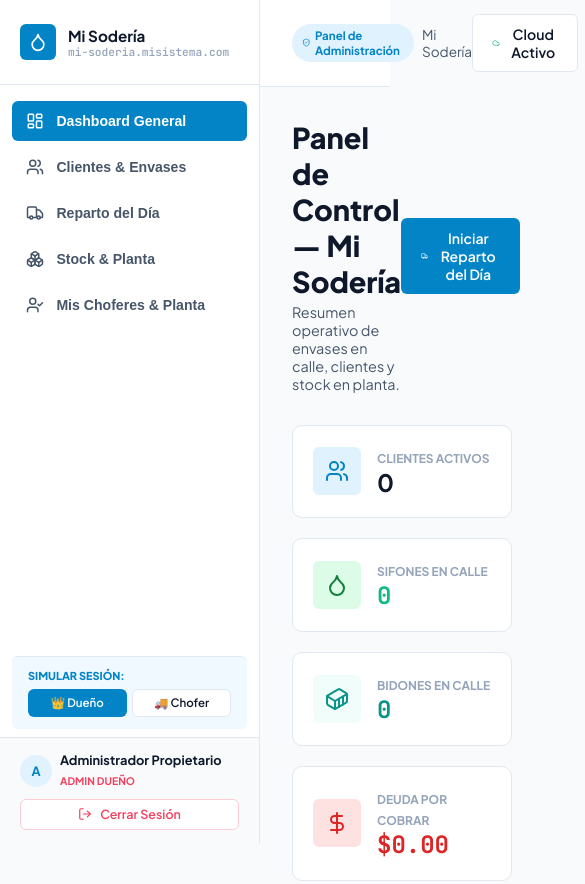
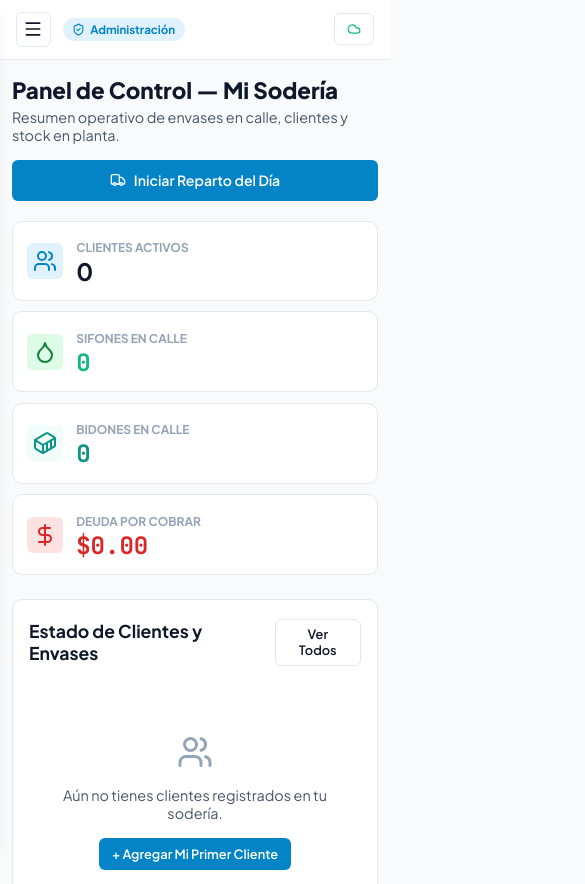
Before and after one commit to LuceroFrancoEmiliano/SystemsFE, a website built with Vite: page Sistemas/Soderia/Frontend/index.html in a window 390 px wide. Shown: the top 884 px of the page, 585 px wide, since content can reach past the window. Built offline with nearby package versions, Linux system fonts and the light colour scheme.

Commit message:
feat: Responsividad móvil 100% en Soderia (menu hamburguesa retractil, overlay, layout touch friendly, meta tags PWA)

```diff
--- a/Sistemas/Soderia/Frontend/index.html
+++ b/Sistemas/Soderia/Frontend/index.html
@@ -2,7 +2,11 @@
 <html lang="es">
   <head>
     <meta charset="UTF-8" />
-    <meta name="viewport" content="width=device-width, initial-scale=1.0" />
+    <meta name="viewport" content="width=device-width, initial-scale=1.0, maximum-scale=1.0, user-scalable=no, viewport-fit=cover" />
+    <meta name="theme-color" content="#0284c7" />
+    <meta name="apple-mobile-web-app-capable" content="yes" />
+    <meta name="apple-mobile-web-app-status-bar-style" content="default" />
+    <meta name="apple-mobile-web-app-title" content="Sodería Cloud" />
     <title>Sodería Cloud Pro — Gestión Integral de Agua y Soda</title>
     <link rel="preconnect" href="https://fonts.googleapis.com">
     <link rel="preconnect" href="https://fonts.gstatic.com" crossorigin>
--- a/Sistemas/Soderia/Frontend/src/components/Sidebar.js
+++ b/Sistemas/Soderia/Frontend/src/components/Sidebar.js
@@ -1,6 +1,6 @@
 import { store } from '../services/state.js';
 
-export function renderSidebar() {
+export function renderSidebar(isMobileOpen = false) {
   const view = store.currentView;
   const empresa = store.empresa;
   const user = store.usuario;
@@ -8,10 +8,10 @@ export function renderSidebar() {
   const isChofer = user?.rol === 'CHOFER';
 
   return `
-    <aside class="sidebar">
-      <div class="sidebar-header">
-        <div style="display: flex; align-items: center; gap: 0.75rem;">
-          <div style="width: 36px; height: 36px; border-radius: var(--radius-sm); background: var(--primary); display: flex; align-items: center; justify-content: center; color: #fff;">
+    <aside class="sidebar ${isMobileOpen ? 'open' : ''}">
+      <div class="sidebar-header" style="display: flex; justify-content: space-between; align-items: center;">
+        <div style="display: flex; align-items: center; gap: 0.75rem; min-width: 0;">
+          <div style="width: 36px; height: 36px; border-radius: var(--radius-sm); background: var(--primary); display: flex; align-items: center; justify-content: center; color: #fff; flex-shrink: 0;">
             <i data-lucide="droplet" style="width: 20px; height: 20px;"></i>
           </div>
           <div style="min-width: 0;">
@@ -23,6 +23,10 @@ export function renderSidebar() {
             </span>
           </div>
         </div>
+
+        <button class="mobile-menu-btn" onclick="window.toggleMobileSidebar(false)" style="border: none; padding: 0.2rem;">
+          <i data-lucide="x" style="width: 20px; height: 20px;"></i>
+        </button>
       </div>
 
       <nav class="sidebar-nav">
--- a/Sistemas/Soderia/Frontend/src/main.js
+++ b/Sistemas/Soderia/Frontend/src/main.js
@@ -10,6 +10,8 @@ import { renderDriverMobileView } from './components/DriverMobileView.js';
 import { renderLoginView } from './components/LoginView.js';
 import { offlineService } from './services/offlineSync.js';
 import './components/Toast.js';
+
+let isMobileSidebarOpen = false;
 
 function renderApp() {
   const app = document.getElementById('app');
@@ -30,39 +32,43 @@ function renderApp() {
     return;
   }
 
-  // Protección de rutas por Rol:
-  // Si un chofer intenta acceder a una vista de admin, forzar a 'chofer-movil'
+  // Protección de rutas por Rol
   let activeView = view;
   if (isChofer && (view === 'dashboard' || view === 'clientes' || view === 'stock' || view === 'empleados')) {
     activeView = 'chofer-movil';
   }
 
-  // Si un administrador entra a 'chofer-movil', redirigir a 'dashboard'
   if (isAdmin && view === 'chofer-movil') {
     activeView = 'dashboard';
   }
 
   app.innerHTML = `
     <div id="toast-root"></div>
+    <div class="sidebar-overlay ${isMobileSidebarOpen ? 'open' : ''}" onclick="window.toggleMobileSidebar(false)"></div>
     <div class="app-layout">
-      ${renderSidebar()}
+      ${renderSidebar(isMobileSidebarOpen)}
 
       <div class="main-content">
         <header class="topbar">
-          <div style="display: flex; align-items: center; gap: 0.5rem;">
+          <div style="display: flex; align-items: center; gap: 0.75rem;">
+            <button class="mobile-menu-btn" onclick="window.toggleMobileSidebar(true)" aria-label="Abrir Menú">
+              <i data-lucide="menu" style="width: 20px; height: 20px;"></i>
+            </button>
+
             <span class="badge ${isAdmin ? 'badge-blue' : 'badge-amber'}">
               <i data-lucide="${isAdmin ? 'shield-check' : 'truck'}" style="width: 13px; height: 13px; display: inline;"></i>
-              ${isAdmin ? 'Panel de Administración' : 'Panel Chofer en Ruta'}
+              ${isAdmin ? 'Administración' : 'Chofer en Ruta'}
             </span>
-            <span style="font-size: 0.85rem; color: var(--text-muted);">
+
+            <span style="font-size: 0.85rem; color: var(--text-muted); display: none; @media(min-width: 640px){ display: inline; }">
               ${store.empresa.nombre_empresa}
             </span>
           </div>
 
-          <div style="display: flex; align-items: center; gap: 1rem;">
-            <button class="btn btn-secondary btn-sm" onclick="window.showToast('Conectado a Neon DB en Sao Paulo', 'success')">
+          <div style="display: flex; align-items: center; gap: 0.5rem;">
+            <button class="btn btn-secondary btn-sm" onclick="window.showToast('Conectado a Neon DB en São Paulo', 'success')">
               <i data-lucide="cloud" style="width: 14px; height: 14px; color: var(--accent-emerald);"></i>
-              Cloud Activo
+              <span style="display: none; @media(min-width: 640px){ display: inline; }">Cloud Activo</span>
             </button>
           </div>
         </header>
@@ -84,7 +90,13 @@ function renderApp() {
   }
 }
 
+window.toggleMobileSidebar = (force) => {
+  isMobileSidebarOpen = force !== undefined ? force : !isMobileSidebarOpen;
+  renderApp();
+};
+
 window.navigateSod = (view) => {
+  isMobileSidebarOpen = false;
   store.setCurrentView(view);
 };
 
--- a/Sistemas/Soderia/Frontend/src/styles/main.css
+++ b/Sistemas/Soderia/Frontend/src/styles/main.css
@@ -4,6 +4,7 @@
   box-sizing: border-box;
   margin: 0;
   padding: 0;
+  -webkit-tap-highlight-color: transparent;
 }
 
 body {
@@ -12,6 +13,7 @@ body {
   color: var(--text-main);
   min-height: 100vh;
   -webkit-font-smoothing: antialiased;
+  overflow-x: hidden;
 }
 
 a {
@@ -19,12 +21,16 @@ a {
   text-decoration: none;
 }
 
-/* Layout con Sidebar */
+/* ============================================================================
+ * LAYOUT PRINCIPAL Y SIDEBAR RESPONSIVE
+ * ============================================================================ */
 .app-layout {
   display: flex;
   min-height: 100vh;
+  position: relative;
 }
 
+/* Sidebar para Desktop */
 .sidebar {
   width: 260px;
   background: #ffffff;
@@ -35,10 +41,12 @@ a {
   position: sticky;
   top: 0;
   height: 100vh;
+  z-index: 100;
+  transition: transform 0.25s cubic-bezier(0.4, 0, 0.2, 1);
 }
 
 .sidebar-header {
-  padding: 1.5rem 1.25rem;
+  padding: 1.25rem 1.25rem;
   border-bottom: 1px solid var(--border-subtle);
 }
 
@@ -48,13 +56,14 @@ a {
   flex-direction: column;
   gap: 0.35rem;
   flex: 1;
+  overflow-y: auto;
 }
 
 .sidebar-btn {
   display: flex;
   align-items: center;
   gap: 0.75rem;
-  padding: 0.7rem 0.9rem;
+  padding: 0.75rem 0.9rem;
   border-radius: var(--radius-sm);
   background: transparent;
   border: none;
@@ -65,6 +74,7 @@ a {
   width: 100%;
   text-align: left;
   transition: all 0.15s ease;
+  min-height: 42px;
 }
 
 .sidebar-btn:hover {
@@ -77,28 +87,61 @@ a {
   color: #ffffff;
 }
 
+/* Contenido Principal */
 .main-content {
   flex: 1;
   display: flex;
   flex-direction: column;
   min-width: 0;
+  width: 100%;
 }
 
 .topbar {
   background: #ffffff;
   border-bottom: 1px solid var(--border-subtle);
-  padding: 0.9rem 2rem;
+  padding: 0.85rem 1.5rem;
   display: flex;
   align-items: center;
   justify-content: space-between;
+  position: sticky;
+  top: 0;
+  z-index: 90;
 }
 
 .content-body {
-  padding: 2rem;
+  padding: 1.5rem;
   flex: 1;
+  width: 100%;
+  max-width: 1400px;
+  margin: 0 auto;
 }
 
-/* Tablas, Botones y Formularios */
+/* Botón Hamburguesa Móvil (oculto en desktop) */
+.mobile-menu-btn {
+  display: none;
+  background: transparent;
+  border: 1px solid var(--border-subtle);
+  border-radius: var(--radius-sm);
+  padding: 0.4rem;
+  color: var(--text-main);
+  cursor: pointer;
+  align-items: center;
+  justify-content: center;
+}
+
+/* Overlay para cerrar sidebar en móvil */
+.sidebar-overlay {
+  display: none;
+  position: fixed;
+  inset: 0;
+  background: rgba(15, 23, 42, 0.4);
+  backdrop-filter: blur(2px);
+  z-index: 95;
+}
+
+/* ============================================================================
+ * COMPONENTES UI ADAPTABLES
+ * ============================================================================ */
 .btn {
   display: inline-flex;
   align-items: center;
@@ -107,11 +150,18 @@ a {
   font-family: inherit;
   font-size: 0.88rem;
   font-weight: 600;
-  padding: 0.6rem 1.2rem;
+  padding: 0.65rem 1.2rem;
   border-radius: var(--radius-sm);
   cursor: pointer;
   transition: all 0.15s ease;
   border: 1px solid transparent;
+  min-height: 40px;
+}
+
+.btn-sm {
+  padding: 0.4rem 0.75rem;
+  font-size: 0.8rem;
+  min-height: 32px;
 }
 
 .btn-primary {
@@ -148,24 +198,24 @@ a {
 
 .kpi-grid {
   display: grid;
-  grid-template-columns: repeat(auto-fit, minmax(220px, 1fr));
-  gap: 1.25rem;
-  margin-bottom: 2rem;
+  grid-template-columns: repeat(auto-fit, minmax(200px, 1fr));
+  gap: 1rem;
+  margin-bottom: 1.5rem;
 }
 
 .kpi-card {
   background: #ffffff;
   border: 1px solid var(--border-subtle);
   border-radius: var(--radius-md);
-  padding: 1.25rem;
+  padding: 1.15rem;
   display: flex;
   align-items: center;
-  gap: 1rem;
+  gap: 0.85rem;
 }
 
 .kpi-icon {
-  width: 48px;
-  height: 48px;
+  width: 44px;
+  height: 44px;
   border-radius: var(--radius-sm);
   display: flex;
   align-items: center;
@@ -190,6 +240,7 @@ a {
 .table-responsive {
   width: 100%;
   overflow-x: auto;
+  -webkit-overflow-scrolling: touch;
 }
 
 table {
@@ -197,20 +248,23 @@ table {
   border-collapse: collapse;
   text-align: left;
   font-size: 0.88rem;
+  min-width: 500px;
 }
 
 th {
   background: #f8fafc;
-  padding: 0.75rem 1rem;
+  padding: 0.75rem 0.85rem;
   font-weight: 700;
   color: var(--text-muted);
   border-bottom: 1px solid var(--border-subtle);
+  white-space: nowrap;
 }
 
 td {
-  padding: 0.85rem 1rem;
+  padding: 0.85rem 0.85rem;
   border-bottom: 1px solid #f1f5f9;
   color: var(--text-main);
+  vertical-align: middle;
 }
 
 tr:hover td {
@@ -218,7 +272,7 @@ tr:hover td {
 }
 
 .form-group {
-  margin-bottom: 1.2rem;
+  margin-bottom: 1.1rem;
 }
 
 .form-label {
@@ -231,11 +285,12 @@ tr:hover td {
 
 .form-input {
   width: 100%;
-  padding: 0.65rem 0.9rem;
+  padding: 0.7rem 0.9rem;
   border: 1px solid var(--border-subtle);
   border-radius: var(--radius-sm);
-  font-size: 0.9rem;
+  font-size: 0.92rem;
   font-family: inherit;
+  min-height: 42px;
 }
 
 .form-input:focus {
@@ -243,3 +298,86 @@ tr:hover td {
   border-color: var(--primary);
   box-shadow: 0 0 0 3px rgba(2, 132, 199, 0.15);
 }
+
+/* ============================================================================
+ * RESPONSIVIDAD TOTAL (CELULARES & TABLETS <= 768px)
+ * ============================================================================ */
+@media (max-width: 768px) {
+  .mobile-menu-btn {
+    display: inline-flex;
+  }
+
+  .sidebar {
+    position: fixed;
+    top: 0;
+    left: 0;
+    bottom: 0;
+    transform: translateX(-100%);
+    box-shadow: var(--shadow-lg);
+  }
+
+  .sidebar.open {
+    transform: translateX(0);
+  }
+
+  .sidebar-overlay.open {
+    display: block;
+  }
+
+  .topbar {
+    padding: 0.75rem 1rem;
+  }
+
+  .content-body {
+    padding: 1rem 0.75rem;
+  }
+
+  .card {
+    padding: 1.15rem 1rem;
+    border-radius: var(--radius-md);
+  }
+
+  .kpi-grid {
+    grid-template-columns: 1fr 1fr;
+    gap: 0.65rem;
+  }
+
+  .kpi-card {
+    padding: 0.85rem;
+  }
+
+  .kpi-icon {
+    width: 36px;
+    height: 36px;
+  }
+
+  /* Desarmar grids de 2 columnas en móvil a 1 columna */
+  .grid-2-cols,
+  [style*="grid-template-columns: 2fr 1fr"],
+  [style*="grid-template-columns: 1fr 340px"] {
+    grid-template-columns: 1fr !important;
+  }
+
+  /* Encabezados y botones */
+  h1 {
+    font-size: 1.4rem !important;
+  }
+
+  /* Header de vista con botón */
+  [style*="justify-content: space-between"][style*="margin-bottom: 2rem"] {
+    flex-direction: column;
+    align-items: flex-start !important;
+    gap: 1rem;
+    margin-bottom: 1.25rem !important;
+  }
+
+  [style*="justify-content: space-between"][style*="margin-bottom: 2rem"] button {
+    width: 100%;
+  }
+}
+
+@media (max-width: 480px) {
+  .kpi-grid {
+    grid-template-columns: 1fr;
+  }
+}
```
